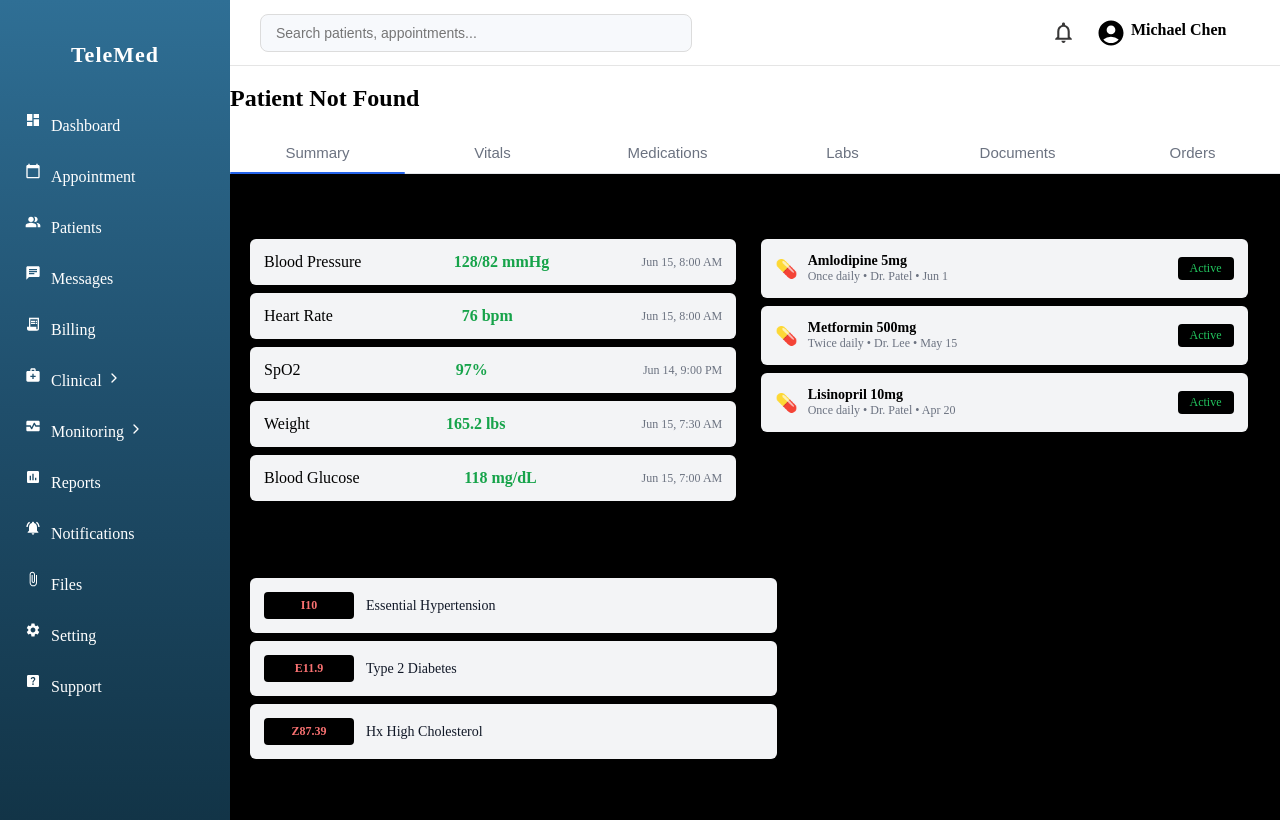
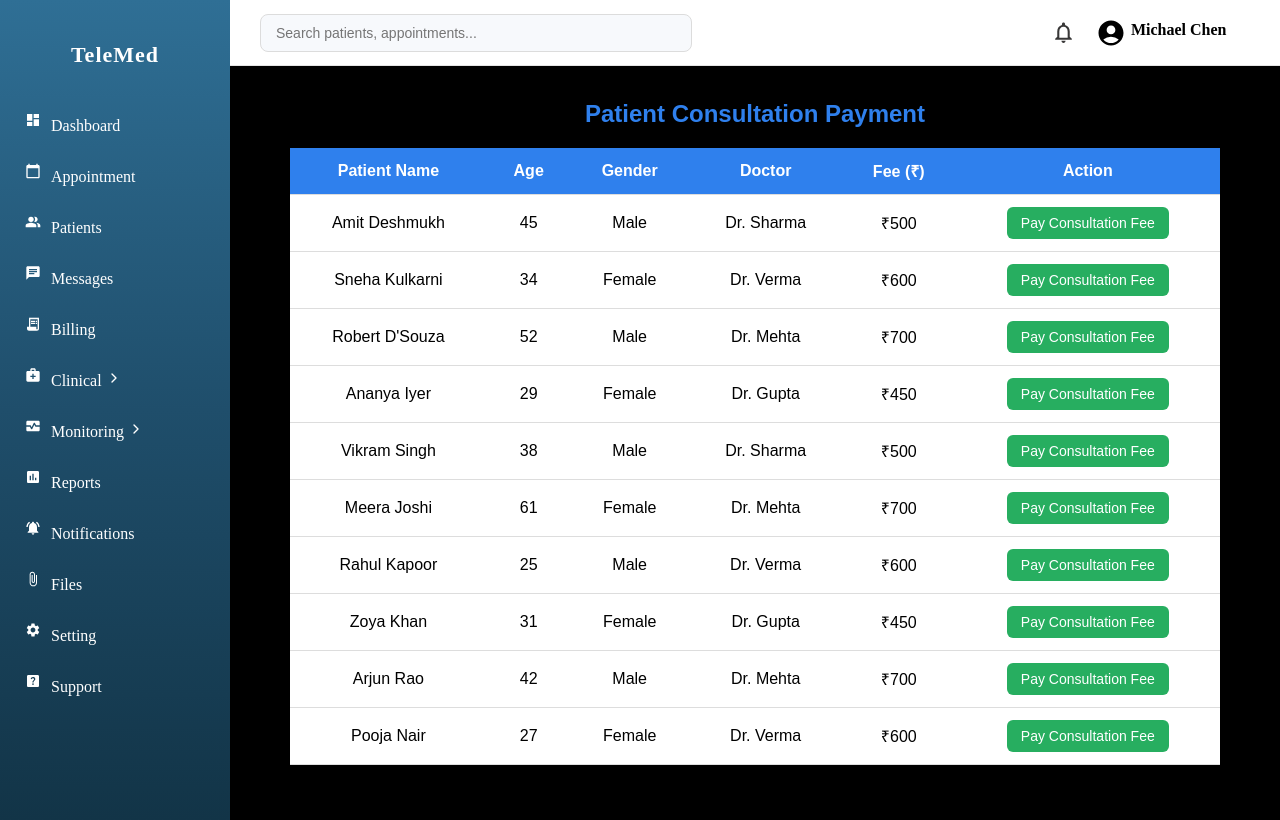
Before and after one commit to nilvTech/TeleMed, a React (Vite) app in the folder TeleMedicine_app/: page /Patients/payments in a window 1280 px wide. Built offline with nearby package versions, Linux system fonts and the light colour scheme.

Commit message:
feat(login, payment): focus first invalid field using useRef and integrate Razorpay payment UI

```diff
--- a/TeleMedicine_app/index.html
+++ b/TeleMedicine_app/index.html
@@ -9,5 +9,6 @@
   <body>
     <div id="root"></div>
     <script type="module" src="/src/main.tsx"></script>
+    <script src="https://checkout.razorpay.com/v1/checkout.js"></script>
   </body>
 </html>
--- a/TeleMedicine_app/src/App.tsx
+++ b/TeleMedicine_app/src/App.tsx
@@ -19,6 +19,7 @@ import Medications from "./Provider/Patients/PatientDetailsTab/Medications";
 import Labs from "./Provider/Patients/PatientDetailsTab/Labs";
 import Orders from "./Provider/Patients/PatientDetailsTab/Orders";
 import DocumentList from "./Provider/Patients/PatientDetailsTab/DocumentList";
+import Payments from "./Provider/Patients/PatientDetailsTab/Payment/Payments";
 //import MainContent from "./DashboardContent/Maincontent";
 //import { Dashboard } from "@mui/icons-material";
 
@@ -49,7 +50,8 @@ function App() {
             <Route path="/Patients/Medications" element={<Medications />} />
             <Route path="/Patients/Labs" element={<Labs />} />
             <Route path="/Patients/Orders" element={<Orders />} />
-            <Route path="/document-list" element={<DocumentList />} />
+            <Route path="/document-list" element={<DocumentList/>} />
+            <Route path="/Patients/payments" element={<Payments />} />
           </Route>
         </Routes>
       </BrowserRouter>
--- a/TeleMedicine_app/src/Authentication/SignUp.tsx
+++ b/TeleMedicine_app/src/Authentication/SignUp.tsx
@@ -3,9 +3,9 @@ function SignUp(){
         <>
                     <div className='form'>
                         <h2>Register</h2>
-                        <input type="email" placeholder='Email Address' />
-                        <input type="password" placeholder='Password' />
-                        <input type="password" placeholder='Confirm Password' />
+                        <input type="email" placeholder='Email Address' required/>
+                        <input type="password" placeholder='Password' required />
+                        <input type="password" placeholder='Confirm Password' required />
                         <button className="AuthSubmitBtn">Register</button>
                     </div>
                     </>
--- a/TeleMedicine_app/src/Provider/Patients/PatientDetailsPage.tsx
+++ b/TeleMedicine_app/src/Provider/Patients/PatientDetailsPage.tsx
@@ -63,7 +63,7 @@ export function Buttons() {
   }
   return (
     <div className={styles.container2}>
-      {["Summary", "Vitals", "Medications", "Labs", "Documents", "Orders"].map(
+      {["Summary", "Vitals", "Medications", "Labs", "Documents", "Orders","Payments"].map(
         (tab) => (
           <button
             key={tab}
--- a/TeleMedicine_app/src/Provider/Patients/PatientDetailsTab/CSS/DocumentList.module.css
+++ b/TeleMedicine_app/src/Provider/Patients/PatientDetailsTab/CSS/DocumentList.module.css
@@ -33,6 +33,13 @@ tr:hover {
   border: none;
   cursor: pointer;
   font-size: 18px;
+  transition: color 0.2s ease;
+}
+.menuBtn:focus{
+  outline: none;
+}
+.menuBtn:hover{
+    background-color: #e4e4e4;
 }
 
 /* Dropdown */
--- a/TeleMedicine_app/src/Provider/Patients/PatientDetailsTab/CSS/DocumentModel.module.css
+++ b/TeleMedicine_app/src/Provider/Patients/PatientDetailsTab/CSS/DocumentModel.module.css
@@ -13,7 +13,6 @@
   display: flex;
   justify-content: center;
   align-items: center;
-
   z-index: 9999;
 }
 .modal {
--- a/TeleMedicine_app/src/Provider/Patients/PatientDetailsTab/DocumentList.tsx
+++ b/TeleMedicine_app/src/Provider/Patients/PatientDetailsTab/DocumentList.tsx
@@ -1,4 +1,4 @@
-import { useEffect, useState } from "react";
+import { useEffect, useState,useRef } from "react";
 import styles from "./CSS/DocumentList.module.css";
 
 
@@ -10,12 +10,28 @@ type Props ={
 function DocumentList({documents,setDocuments}:Props) {
  // const [documents, setDocuments] = useState<any[]>([]);
   const [openMenu, setOpenMenu] = useState<number | null>(null);
-
+  const menuRef = useRef<HTMLDivElement | null> (null);
 
 
   useEffect(() => {
     const data = JSON.parse(localStorage.getItem("documents") || "[]");
     setDocuments(data);
+
+    // Close the Action menu on screen anywhere click
+    const HandleClickOutside = (event:MouseEvent) => {
+      if(
+        menuRef.current &&
+        !menuRef.current.contains(event.target as Node)
+      ){
+        setOpenMenu(null);
+      }
+    };
+
+    document.addEventListener("mousedown",HandleClickOutside);
+
+    return ()=>{
+      document.removeEventListener("mousedown",HandleClickOutside);
+    };
   },[]);
 
   const handleView = (fileData: string) => {
@@ -48,20 +64,20 @@ function DocumentList({documents,setDocuments}:Props) {
   };
 
   return (
-    <div className={styles.tableWrapper}>
+    <div className={styles.tableWrapper} ref={menuRef} >
       <table className={styles.table}>
         <thead>
           <tr>
             <th>No</th>
             <th>Title</th>
             <th>Speciality</th>
-            <th>Orders</th>
+            <th>Patient</th>
             <th>FileType</th>
             <th>Actions</th>
           </tr>
         </thead>
 
-        <tbody>
+        <tbody >
           {documents.map((doc, index) => (
             <tr key={doc.id}>
               <td>{index + 1}</td>
@@ -71,10 +87,14 @@ function DocumentList({documents,setDocuments}:Props) {
               <td>{getFileType(doc.fileName)}</td>
 
               <td className={styles.actionCell}>
-                <button
+                <div>
+                  <button
                   className={styles.menuBtn}
-                  onClick={() =>
-                    setOpenMenu(openMenu === doc.id ? null : doc.id)
+                  onClick={(e) =>
+                  {
+                    e.stopPropagation();
+                    setOpenMenu(openMenu === doc.id ? null : doc.id);
+                  }
                   }
                 >
                   ⋮
@@ -98,6 +118,7 @@ function DocumentList({documents,setDocuments}:Props) {
                     </div>
                   </div>
                 )}
+                </div>
               </td>
             </tr>
           ))}
--- /dev/null
+++ b/TeleMedicine_app/src/Provider/Patients/PatientDetailsTab/Payment/PatientPaymentTable.css
@@ -0,0 +1,55 @@
+.table-container {
+  width: 90%;
+  margin: 40px auto;
+  font-family: Arial, Helvetica, sans-serif;
+  margin-top: 100px;
+}
+
+.title {
+  text-align: center;
+  margin-bottom: 20px;
+  color: #2f80ed;
+}
+
+.patient-table {
+  width: 100%;
+  border-collapse: collapse;
+  background-color: #ffffff;
+  box-shadow: 0 4px 8px rgba(0, 0, 0, 0.1);
+}
+
+.patient-table th,
+.patient-table td {
+  padding: 12px 15px;
+  text-align: center;
+  border-bottom: 1px solid #ddd;
+}
+
+.patient-table th {
+  background-color: #2f80ed;
+  color: white;
+  font-weight: bold;
+}
+
+.patient-table tr:hover {
+  background-color: #f5f5f5;
+}
+
+.pay-btn {
+  background-color: #27ae60;
+  color: white;
+  padding: 8px 14px;
+  border: none;
+  border-radius: 6px;
+  cursor: pointer;
+  font-size: 14px;
+  transition: 0.3s;
+}
+
+.pay-btn:hover {
+  background-color: #219150;
+}
+
+.pay-btn:active {
+  transform: scale(0.95);
+}
--- /dev/null
+++ b/TeleMedicine_app/src/Provider/Patients/PatientDetailsTab/Payment/PatientPaymentTable.tsx
@@ -0,0 +1,165 @@
+import "./PatientPaymentTable.css";
+interface Patient {
+  id: number;
+  name: string;
+  age: number;
+  gender: string;
+  doctor: string;
+  fee: number;
+}
+interface RazorpayResponse {
+  razorpay_payment_id: string;
+  razorpay_order_id?: string;
+  razorpay_signature?: string;
+}
+
+const PatientPaymentTable: React.FC = () => {
+  const patients: Patient[] = [
+    {
+      id: 3,
+      name: "Amit Deshmukh",
+      age: 45,
+      gender: "Male",
+      doctor: "Dr. Sharma",
+      fee: 500,
+    },
+    {
+      id: 4,
+      name: "Sneha Kulkarni",
+      age: 34,
+      gender: "Female",
+      doctor: "Dr. Verma",
+      fee: 600,
+    },
+    {
+      id: 5,
+      name: "Robert D'Souza",
+      age: 52,
+      gender: "Male",
+      doctor: "Dr. Mehta",
+      fee: 700,
+    },
+    {
+      id: 6,
+      name: "Ananya Iyer",
+      age: 29,
+      gender: "Female",
+      doctor: "Dr. Gupta",
+      fee: 450,
+    },
+    {
+      id: 7,
+      name: "Vikram Singh",
+      age: 38,
+      gender: "Male",
+      doctor: "Dr. Sharma",
+      fee: 500,
+    },
+    {
+      id: 8,
+      name: "Meera Joshi",
+      age: 61,
+      gender: "Female",
+      doctor: "Dr. Mehta",
+      fee: 700,
+    },
+    {
+      id: 9,
+      name: "Rahul Kapoor",
+      age: 25,
+      gender: "Male",
+      doctor: "Dr. Verma",
+      fee: 600,
+    },
+    {
+      id: 10,
+      name: "Zoya Khan",
+      age: 31,
+      gender: "Female",
+      doctor: "Dr. Gupta",
+      fee: 450,
+    },
+    {
+      id: 11,
+      name: "Arjun Rao",
+      age: 42,
+      gender: "Male",
+      doctor: "Dr. Mehta",
+      fee: 700,
+    },
+    {
+      id: 12,
+      name: "Pooja Nair",
+      age: 27,
+      gender: "Female",
+      doctor: "Dr. Verma",
+      fee: 600,
+    },
+  ];
+  const handlePayment = (amount: number, patientName: string) => {
+    const options = {
+      key: "rzp_test_SUfgFLw5Q7PAIs",
+      amount: amount * 100,
+      currency: "INR",
+      name: "Telemedicine App",
+      description: `Consultation fees for ${patientName}`,
+      handleer: function (response: RazorpayResponse) {
+        console.log("Payment Success:", response);
+
+        alert(`Payment successful for ${patientName}`);
+      },
+      prefill: {
+        name: patientName,
+        email: "patient@test.com",
+        contact: "9999999999",
+      },
+
+      theme: {
+        color: "#2f80ed",
+      },
+    };
+    const rzp = new (window as any).Razorpay(options);
+
+    rzp.open();
+  };
+  return (
+    <div className="table-container">
+      <h2 className="title">Patient Consultation Payment</h2>
+
+      <table className="patient-table">
+        <thead>
+          <tr>
+            <th>Patient Name</th>
+            <th>Age</th>
+            <th>Gender</th>
+            <th>Doctor</th>
+            <th>Fee (₹)</th>
+            <th>Action</th>
+          </tr>
+        </thead>
+
+        <tbody>
+          {patients.map((patient) => (
+            <tr key={patient.id}>
+              <td>{patient.name}</td>
+              <td>{patient.age}</td>
+              <td>{patient.gender}</td>
+              <td>{patient.doctor}</td>
+              <td>₹{patient.fee}</td>
+
+              <td>
+                <button
+                  className="pay-btn"
+                  onClick={() => handlePayment(patient.fee, patient.name)}
+                >
+                  Pay Consultation Fee
+                </button>
+              </td>
+            </tr>
+          ))}
+        </tbody>
+      </table>
+    </div>
+  );
+};
+export default PatientPaymentTable;
--- /dev/null
+++ b/TeleMedicine_app/src/Provider/Patients/PatientDetailsTab/Payment/Payments.tsx
@@ -0,0 +1,66 @@
+import PatientPaymentTable from "./PatientPaymentTable";
+
+function Payments(){
+    return(
+        <div>
+        <PatientPaymentTable/>
+        </div>
+    )
+}
+export default Payments;
+
+interface RazorpayResponse {
+  razorpay_payment_id: string;
+  razorpay_order_id?: string;
+  razorpay_signature?: string;
+}
+
+export const RazorpayPayment = () => {
+
+  const handlePayment = () => {
+
+    const options = {
+      key: "rzp_test_SUfgFLw5Q7PAIs", // Your Test Key ID
+
+      amount: 50000, // 500 INR (amount in paise)
+
+      currency: "INR",
+
+      name: "Telemedicine App",
+
+      description: "Doctor Consultation Fee",
+
+      image: "https://yourlogo.com/logo.png",
+
+      handler: function (response:RazorpayResponse) {
+        console.log("Payment Success:", response);
+
+        alert("Payment Successful!");
+      },
+
+      prefill: {
+        name: "Patient Name",
+        email: "patient@test.com",
+        contact: "9999999999",
+      },
+
+      notes: {
+        appointmentId: "APT123",
+      },
+
+      theme: {
+        color: "#3399cc",
+      },
+    };
+
+    const rzp = new (window as any).Razorpay(options);
+
+    rzp.open();
+  };
+
+  return (
+    <button onClick={handlePayment}>
+      Pay Consultation Fee
+    </button>
+  );
+};
```
Also changed, not shown: TeleMedicine_app/src/Authentication/Login.tsx (+23 -9 lines), TeleMedicine_app/src/Provider/Patients/PatientList.module.css (+29 -55 lines).
